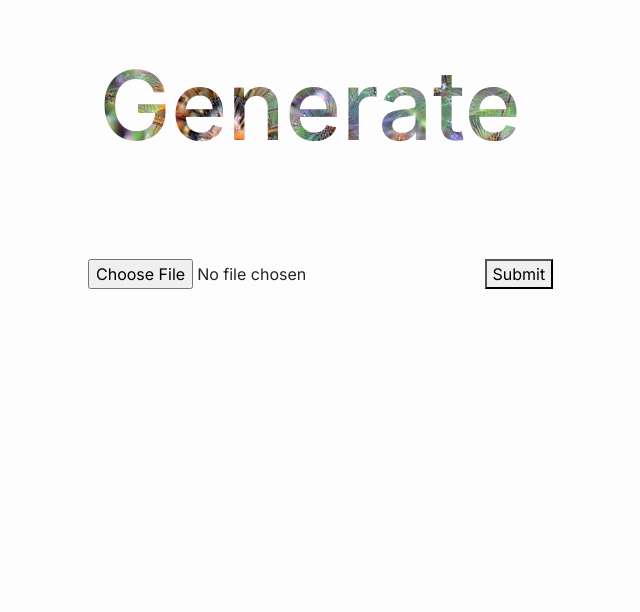
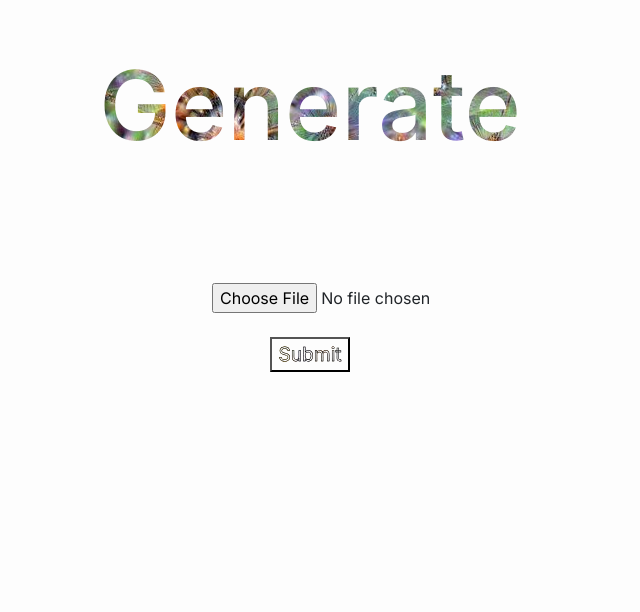
Before and after one commit to LuisMongeB/flaskml, a Flask app: page /create in a window 1280 px wide. Shown: the part 66-678 px from the top of the page, without its empty margins (330-970 px from the left). Run offline with Flask 2, Linux system fonts and the light colour scheme; some libraries are stand-ins or nearby versions.

Commit message:
Change button class

```diff
--- a/templates/create.html
+++ b/templates/create.html
@@ -8,9 +8,14 @@
     </div>
     <div class="row justify-content-center my-5">
         <div class="col-lg-6">
-        <form method="POST" action="/create" enctype="multipart/form-data">
-            <input type="file" name="file" class="ml-5 mt-5">
-            <button type="submit" class="ml-5">Submit</button>
+            <form method="POST" action="/create" enctype="multipart/form-data">
+                <div class="row justify-content-end m-4">
+                    <input type="file" name="file" class="ml-5 mt-5">
+                </div>
+            <div class="row justify-content-center">
+                <button type="submit" class="decorated-button">Submit</button>
+            </div>
+        </div>
         </form>
         </div>
     </div>
```
